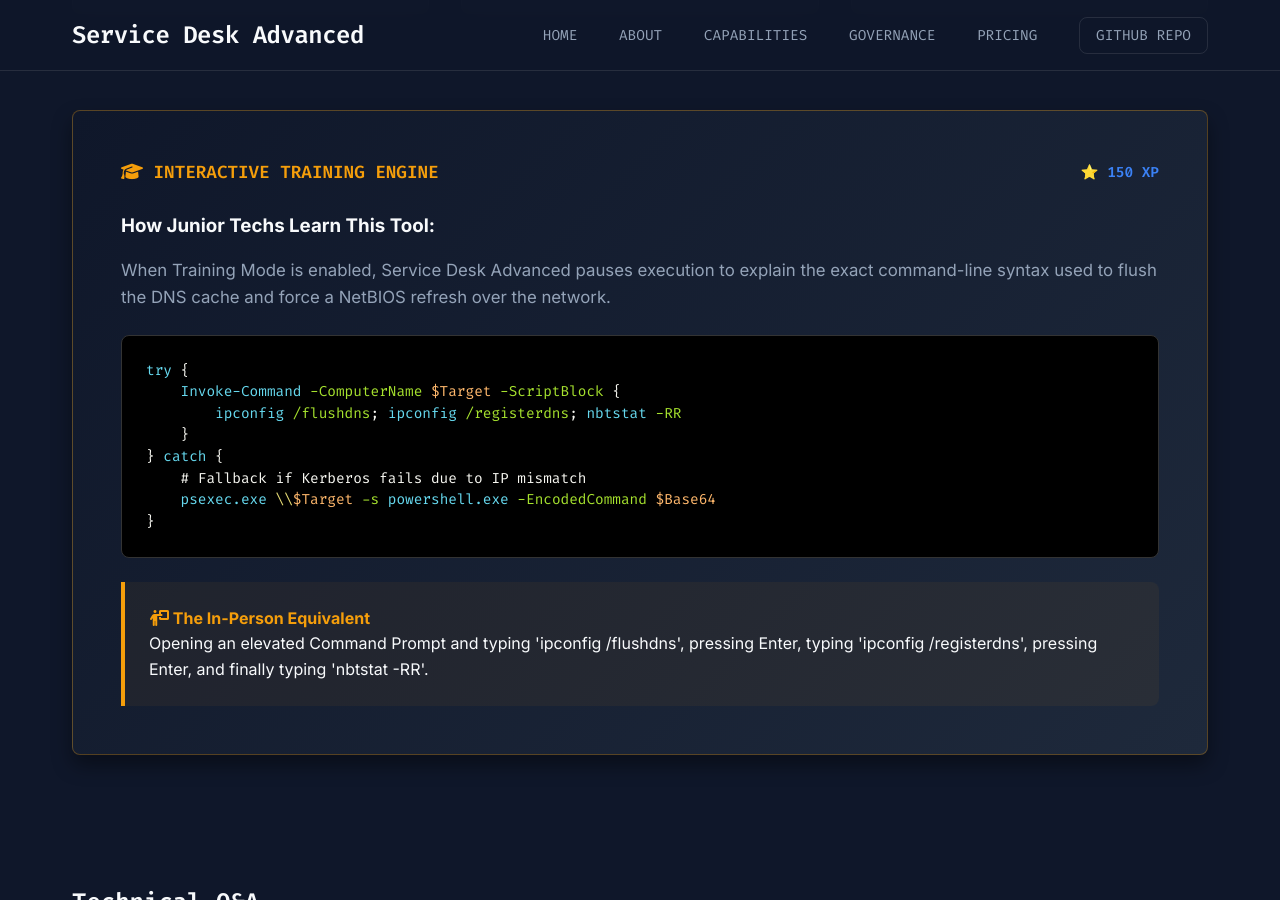
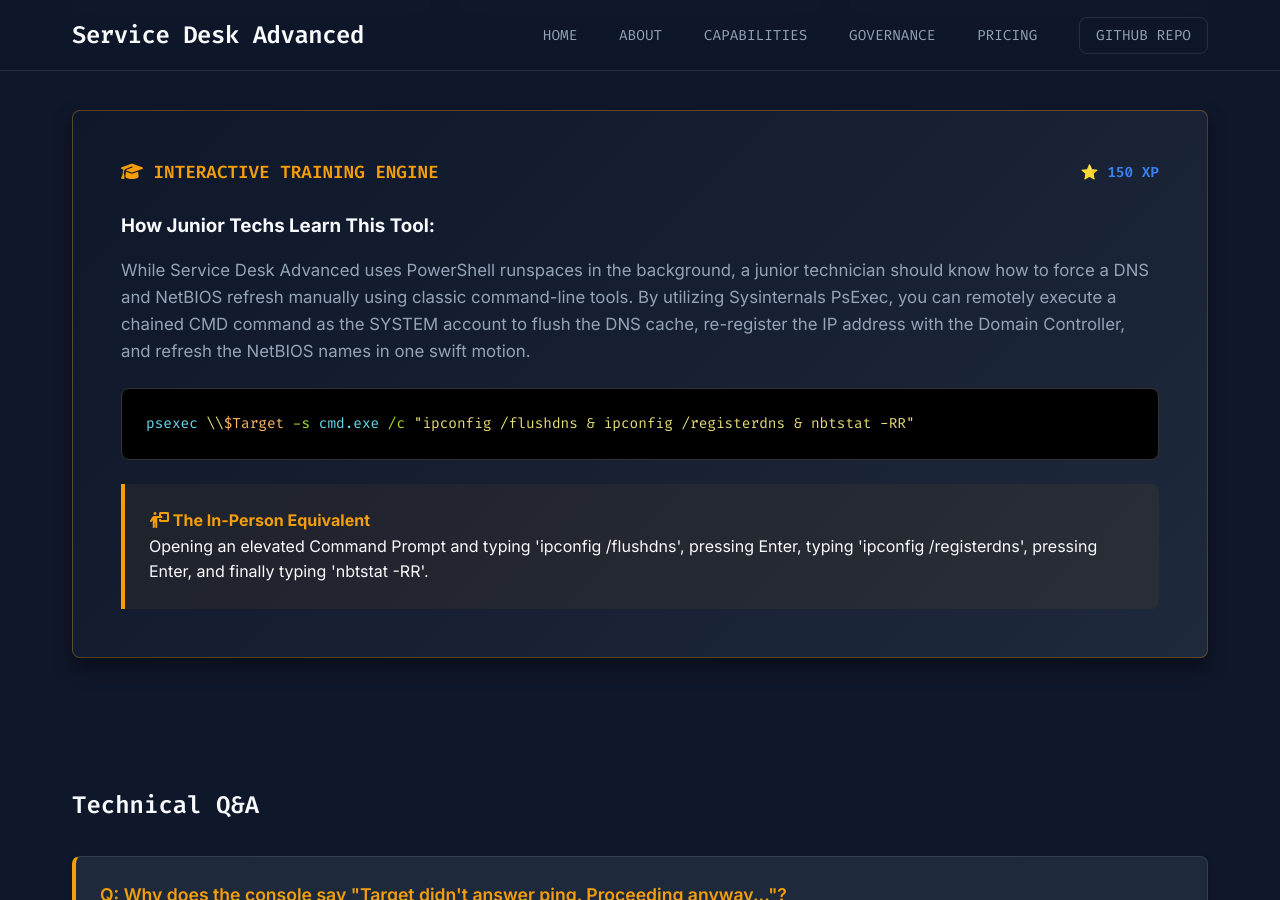
Before and after one commit to BobbyBurnsy/ServiceDeskAdvanced.com, a Jekyll site: the page built from dns-network-refresh.html, in a window 1280 px wide and 900 px high, scrolled down 1124 px. Built offline with Jekyll 4.4.1, drawn with Linux system fonts in a browser that asks for light colours.

Commit message:
Update dns-network-refresh.html

```diff
--- a/dns-network-refresh.html
+++ b/dns-network-refresh.html
@@ -79,18 +79,11 @@
 
         <h3 style="color: var(--text-primary); margin-bottom: 1rem;">How Junior Techs Learn This Tool:</h3>
         <p style="color: var(--text-secondary); font-size: 1.05rem; line-height: 1.6; margin-bottom: 1.5rem;">
-            When Training Mode is enabled, Service Desk Advanced pauses execution to explain the exact command-line syntax used to flush the DNS cache and force a NetBIOS refresh over the network.
+            While Service Desk Advanced uses PowerShell runspaces in the background, a junior technician should know how to force a DNS and NetBIOS refresh manually using classic command-line tools. By utilizing Sysinternals PsExec, you can remotely execute a chained CMD command as the SYSTEM account to flush the DNS cache, re-register the IP address with the Domain Controller, and refresh the NetBIOS names in one swift motion.
         </p>
 
         <div class="mock-code">
-            <span class="cmd">try</span> {<br>
-            &nbsp;&nbsp;&nbsp;&nbsp;<span class="cmd">Invoke-Command</span> <span class="param">-ComputerName</span> <span class="var">$Target</span> <span class="param">-ScriptBlock</span> {<br>
-            &nbsp;&nbsp;&nbsp;&nbsp;&nbsp;&nbsp;&nbsp;&nbsp;<span class="cmd">ipconfig</span> <span class="param">/flushdns</span>; <span class="cmd">ipconfig</span> <span class="param">/registerdns</span>; <span class="cmd">nbtstat</span> <span class="param">-RR</span><br>
-            &nbsp;&nbsp;&nbsp;&nbsp;}<br>
-            } <span class="cmd">catch</span> {<br>
-            &nbsp;&nbsp;&nbsp;&nbsp;<span class="text-muted"># Fallback if Kerberos fails due to IP mismatch</span><br>
-            &nbsp;&nbsp;&nbsp;&nbsp;<span class="cmd">psexec.exe</span> <span class="str">\\</span><span class="var">$Target</span> <span class="param">-s</span> <span class="cmd">powershell.exe</span> <span class="param">-EncodedCommand</span> <span class="var">$Base64</span><br>
-            }
+            <span class="cmd">psexec</span> <span class="str">\\</span><span class="var">$Target</span> <span class="param">-s</span> <span class="cmd">cmd.exe</span> <span class="param">/c</span> <span class="str">"ipconfig /flushdns & ipconfig /registerdns & nbtstat -RR"</span>
         </div>
 
         <div class="mock-inperson" style="border-left-color: var(--accent-warning); background: rgba(245, 158, 11, 0.05);">
```
